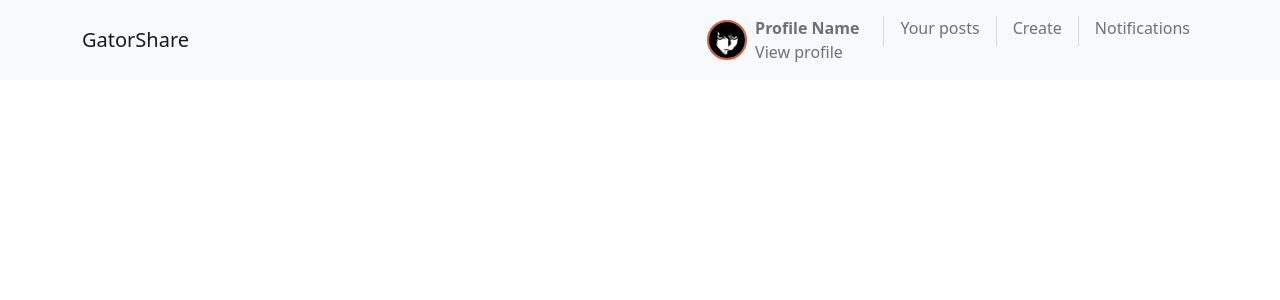
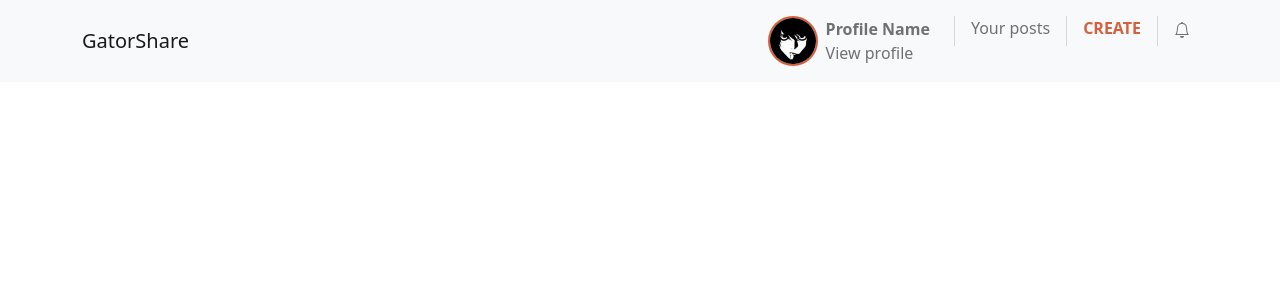
Before and after one commit to tatirajurishabh/gatorshare-backend, a React (Create React App) app in the folder frontend/: page /apps in a window 1280 px wide. Shown: the top 300 px of the page. Built offline with nearby package versions, Linux system fonts and the light colour scheme.

Commit message:
Navbar changes complete - items centering issue pending

```diff
--- a/frontend/package.json
+++ b/frontend/package.json
@@ -7,6 +7,7 @@
     "@testing-library/react": "^12.1.2",
     "@testing-library/user-event": "^13.5.0",
     "bootstrap": "5.1.3",
+    "bootstrap-icons": "^1.8.0",
     "react": "^17.0.2",
     "react-bootstrap": "^2.1.1",
     "react-dom": "^17.0.2",
--- a/frontend/src/components/NavBar.css
+++ b/frontend/src/components/NavBar.css
@@ -3,6 +3,10 @@
 }
 
 .profilepic{
-    height: 40px;
+    height: 50px;
     border: 2px solid #D65F3D;
 }
+
+.primarycolor{
+    color: #D65F3D;
+}
--- a/frontend/src/components/NavBar.js
+++ b/frontend/src/components/NavBar.js
@@ -41,12 +41,14 @@
                             <Nav.Link>
                                 <LineSeparator/>
                             </Nav.Link>
-                            <Nav.Link href="#deets">Create</Nav.Link>
+                            <Nav.Link href="#deets" className="text-uppercase"><strong className='primarycolor'>Create</strong></Nav.Link>
                             <Nav.Link>
                                 <LineSeparator/>
                             </Nav.Link>
                             <Nav.Link eventKey={2} href="#memes">
-                                Notifications
+                                <svg xmlns="http://www.w3.org/2000/svg" width="16" height="16" fill="currentColor" class="bi bi-bell" viewBox="0 0 16 16">
+                                    <path d="M8 16a2 2 0 0 0 2-2H6a2 2 0 0 0 2 2zM8 1.918l-.797.161A4.002 4.002 0 0 0 4 6c0 .628-.134 2.197-.459 3.742-.16.767-.376 1.566-.663 2.258h10.244c-.287-.692-.502-1.49-.663-2.258C12.134 8.197 12 6.628 12 6a4.002 4.002 0 0 0-3.203-3.92L8 1.917zM14.22 12c.223.447.481.801.78 1H1c.299-.199.557-.553.78-1C2.68 10.2 3 6.88 3 6c0-2.42 1.72-4.44 4.005-4.901a1 1 0 1 1 1.99 0A5.002 5.002 0 0 1 13 6c0 .88.32 4.2 1.22 6z" />
+                                </svg>
                             </Nav.Link>
                         </Nav>
                     </Navbar.Collapse>
```
Also changed, not shown: 1 other file (tests, documents, lock files or other folders).
